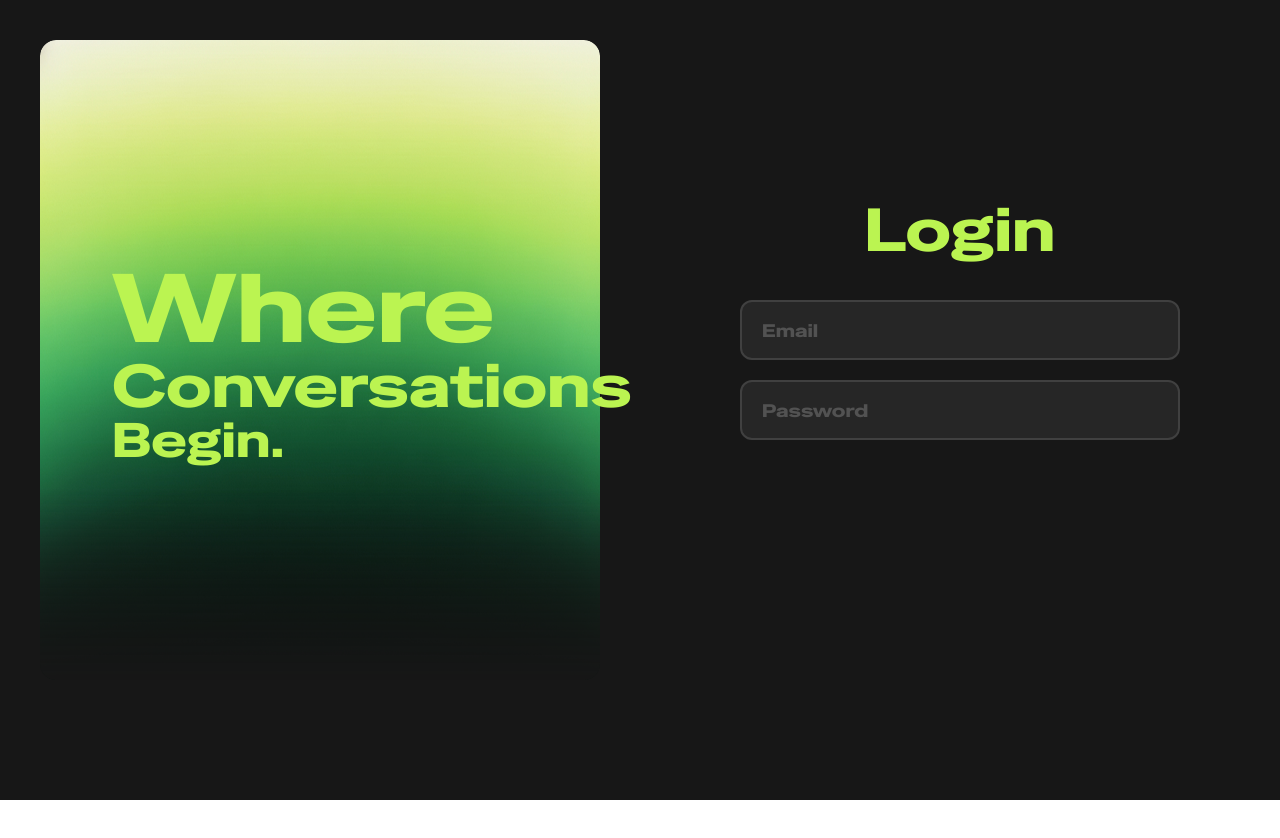
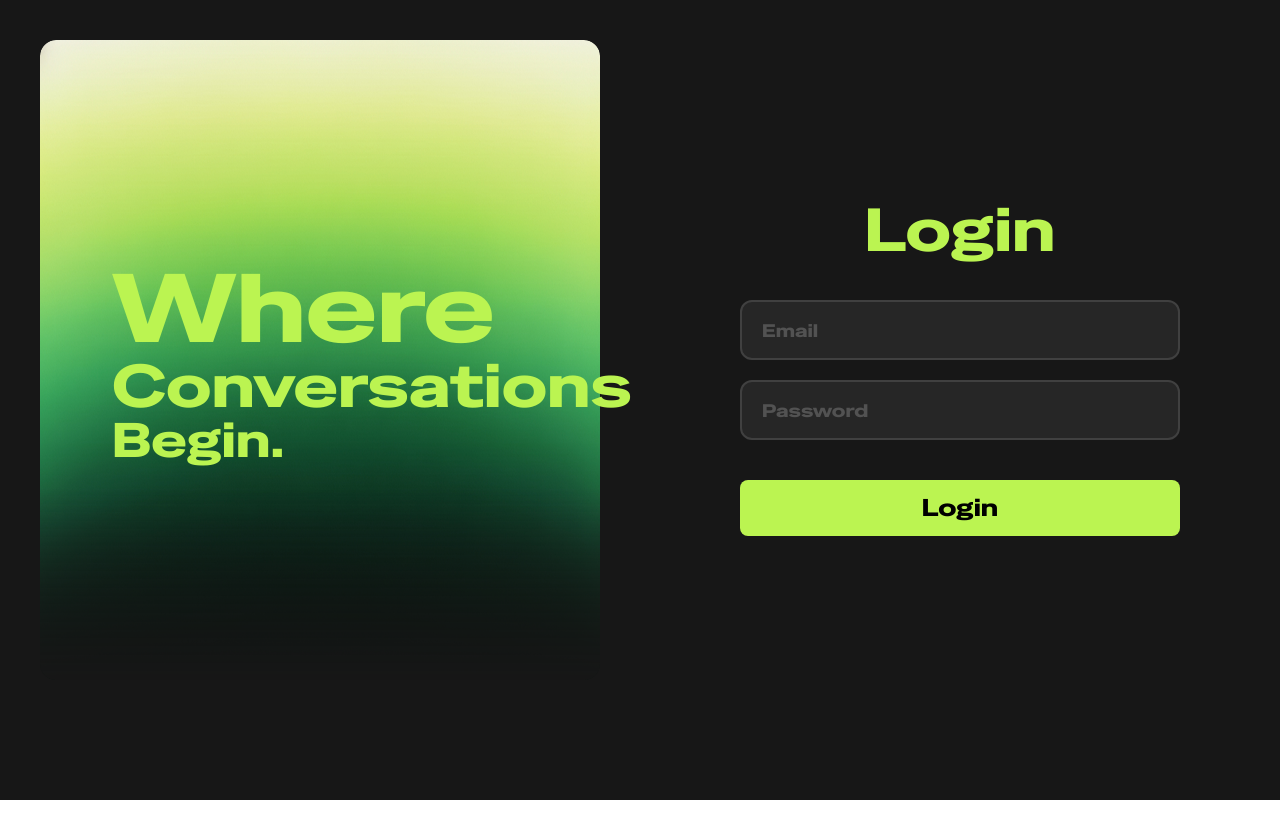
Before and after one commit to Sam721166/liminal, a React app in the folder frontend/: page /login in a window 1280 px wide. Shown: the top 838 px of the page. Built offline with nearby package versions, Linux system fonts and the light colour scheme; the HTML template or start-up script is replaced by a standard one.

Commit message:
added login button

```diff
--- a/frontend/src/components/login.jsx
+++ b/frontend/src/components/login.jsx
@@ -41,6 +41,13 @@ function Login() {
                 className=" absolute  text-white outline-none border-none border-2 mb-10 rounded-xl w-100 h-14 placeholder:text-neutral-600 font-gothic px-5 text-lg "
             />
             </div>
+
+
+            <div>
+                <button className="mt-10 w-110 h-14 bg-lime active:scale-98 rounded-lg font-gothic text-2xl cursor-pointer hover:bg-lime-200 transition-all duration-200 text-black">
+                    Login
+                </button>
+            </div>
         </form>
 
 
```
